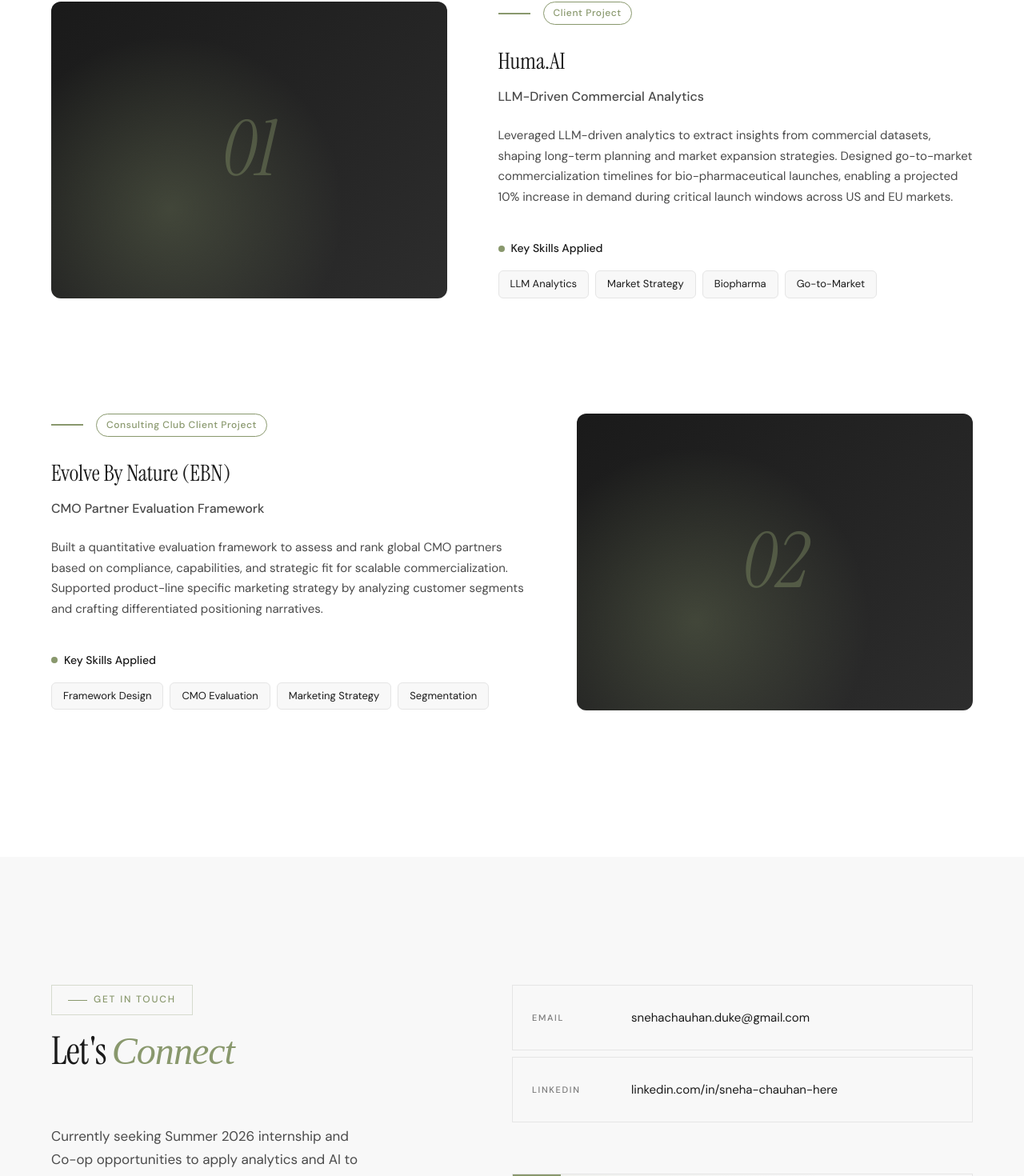
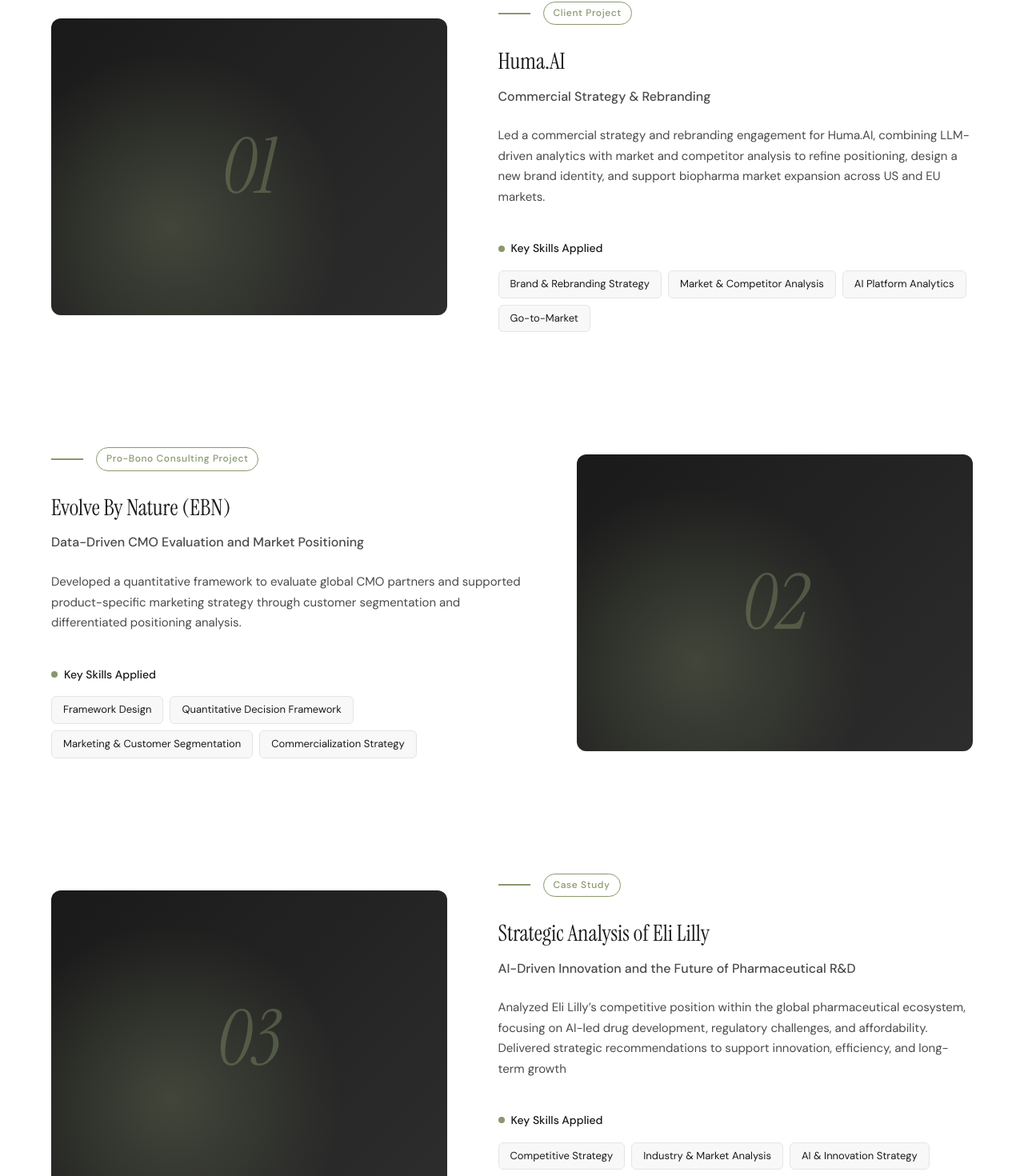
Before and after one commit to snehachauhanduke/snehachauhanduke.github.io, a React (Vite) app: page / in a window 1280 px wide. Shown: the part 4331-5801 px from the top of the page at 80% size. Built offline with nearby package versions, Linux system fonts and the light colour scheme.

Commit message:
Updated Project descriptions

```diff
--- a/src/components/Projects.tsx
+++ b/src/components/Projects.tsx
@@ -15,22 +15,32 @@
   const projects: Project[] = [
     {
       title: 'Huma.AI',
-      subtitle: 'LLM-Driven Commercial Analytics',
+      subtitle: 'Commercial Strategy & Rebranding',
       description:
-        'Leveraged LLM-driven analytics to extract insights from commercial datasets, shaping long-term planning and market expansion strategies. Designed go-to-market commercialization timelines for bio-pharmaceutical launches, enabling a projected 10% increase in demand during critical launch windows across US and EU markets.',
-      skills: ['LLM Analytics', 'Market Strategy', 'Biopharma', 'Go-to-Market'],
+        'Led a commercial strategy and rebranding engagement for Huma.AI, combining LLM-driven analytics with market and competitor analysis to refine positioning, design a new brand identity, and support biopharma market expansion across US and EU markets.',
+      skills: ['Brand & Rebranding Strategy', 'Market & Competitor Analysis', 'AI Platform Analytics', 'Go-to-Market'],
       period: 'Aug 2025 – Dec 2025',
       tag: 'Client Project',
       presentationUrl: '',
     },
     {
       title: 'Evolve By Nature (EBN)',
-      subtitle: 'CMO Partner Evaluation Framework',
+      subtitle: 'Data-Driven CMO Evaluation and Market Positioning',
       description:
-        'Built a quantitative evaluation framework to assess and rank global CMO partners based on compliance, capabilities, and strategic fit for scalable commercialization. Supported product-line specific marketing strategy by analyzing customer segments and crafting differentiated positioning narratives.',
-      skills: ['Framework Design', 'CMO Evaluation', 'Marketing Strategy', 'Segmentation'],
+        'Developed a quantitative framework to evaluate global CMO partners and supported product-specific marketing strategy through customer segmentation and differentiated positioning analysis.',
+      skills: ['Framework Design', 'Quantitative Decision Framework', 'Marketing & Customer Segmentation', 'Commercialization Strategy'],
       period: 'Aug 2025 – Dec 2025',
-      tag: 'Consulting Club Client Project',
+      tag: 'Pro-Bono Consulting Project',
+      presentationUrl: '',
+    },
+    {
+      title: 'Strategic Analysis of Eli Lilly',
+      subtitle: 'AI-Driven Innovation and the Future of Pharmaceutical R&D',
+      description:
+        'Analyzed Eli Lilly’s competitive position within the global pharmaceutical ecosystem, focusing on AI-led drug development, regulatory challenges, and affordability. Delivered strategic recommendations to support innovation, efficiency, and long-term growth',
+      skills: ['Competitive Strategy', 'Industry & Market Analysis', 'AI & Innovation Strategy', 'STEEP Analysis'],
+      period: 'Aug 2025 – Dec 2025',
+      tag: 'Case Study',
       presentationUrl: '',
     },
   ]
```
